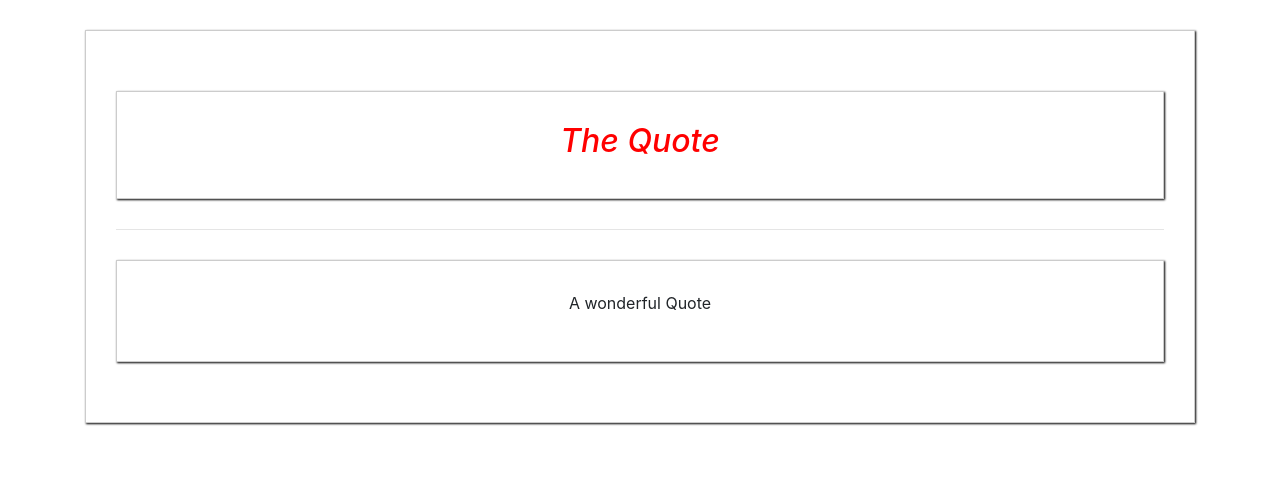
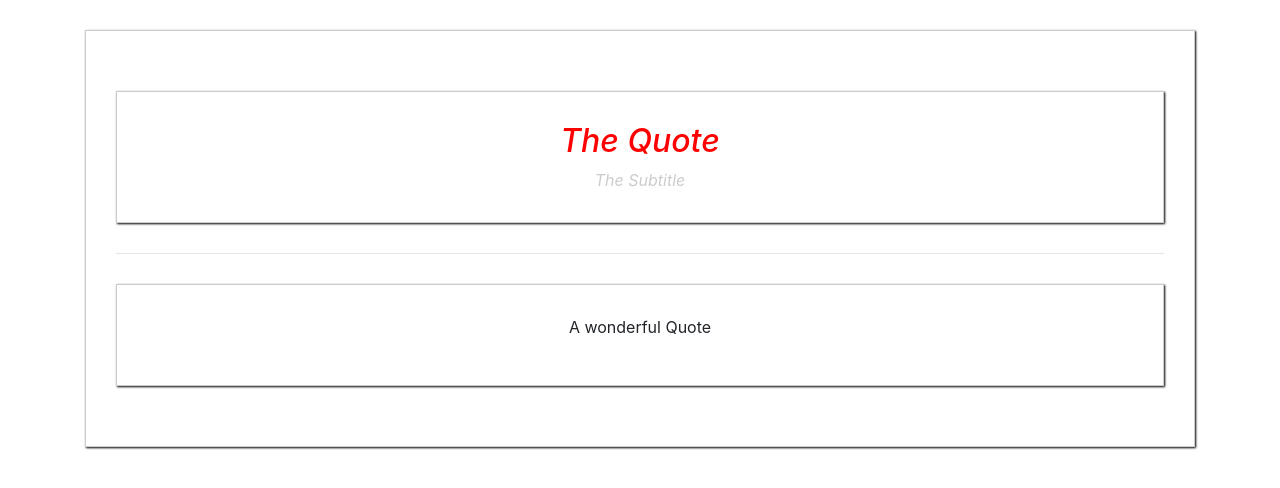
Before and after one commit to Iqbalaulia/advance-component-usage-vuejs, a Vue app: page / in a window 1280 px wide. Shown: the top 488 px of the page. Built offline with nearby package versions, Linux system fonts and the light colour scheme.

Commit message:
different default slot and slot default

```diff
--- a/src/App.vue
+++ b/src/App.vue
@@ -7,7 +7,7 @@
         <div class="col-md-12">
           <Quote>
             <h2 slot="title">{{ quoteTitle }}</h2>
-            <p slot="content">A wonderful Quote</p>
+            <p>A wonderful Quote</p>
           </Quote>
         </div>
       </div>
--- a/src/components/Quote.vue
+++ b/src/components/Quote.vue
@@ -4,10 +4,11 @@
     <!-- Passing component tag html from parent to child use slot  -->
     <div class="title">
       <slot name="title"></slot>
+      <span><slot name="subtitle">The Subtitle</slot></span>
     </div>
     <hr />
     <div>
-      <slot name="content"></slot>
+      <slot></slot>
     </div>
   </div>
 </template>
@@ -40,4 +41,7 @@
 .title {
   font-style: italic;
 }
+span {
+  color: #ccc;
+}
 </style>
```
